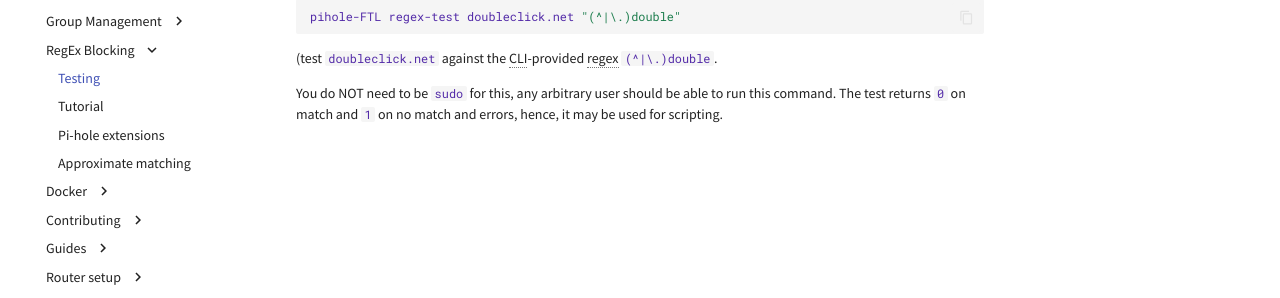
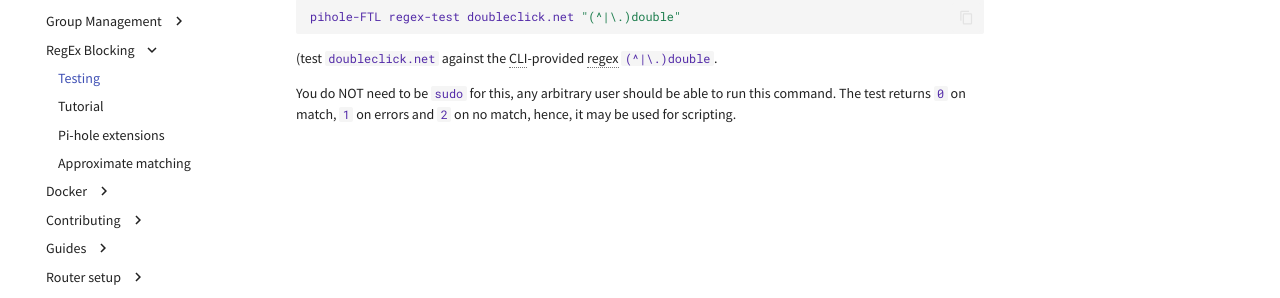
Before and after one commit to pi-hole/docs, an MkDocs documentation site: the page built from docs/regex/testmode.md, in a window 1280 px wide. Shown: the part 289-587 px from the top of the page. Built offline with MkDocs 1.6.1 and Material for MkDocs 9.7.7, drawn with Linux system fonts in a browser that asks for light colours; comment, search, counter and statistics services are not loaded.

Commit message:
Fix regex-test return code
Signed-off-by: yubiuser <github@yubiuser.dev>

```diff
--- a/docs/regex/testmode.md
+++ b/docs/regex/testmode.md
@@ -14,4 +14,4 @@ pihole-FTL regex-test doubleclick.net "(^|\.)double"
 
 (test `doubleclick.net` against the CLI-provided regex `(^|\.)double`.
 
-You do NOT need to be `sudo` for this, any arbitrary user should be able to run this command. The test returns `0` on match and `1` on no match and errors, hence, it may be used for scripting.
+You do NOT need to be `sudo` for this, any arbitrary user should be able to run this command. The test returns `0` on match, `1` on errors and `2` on no match, hence, it may be used for scripting.
```
